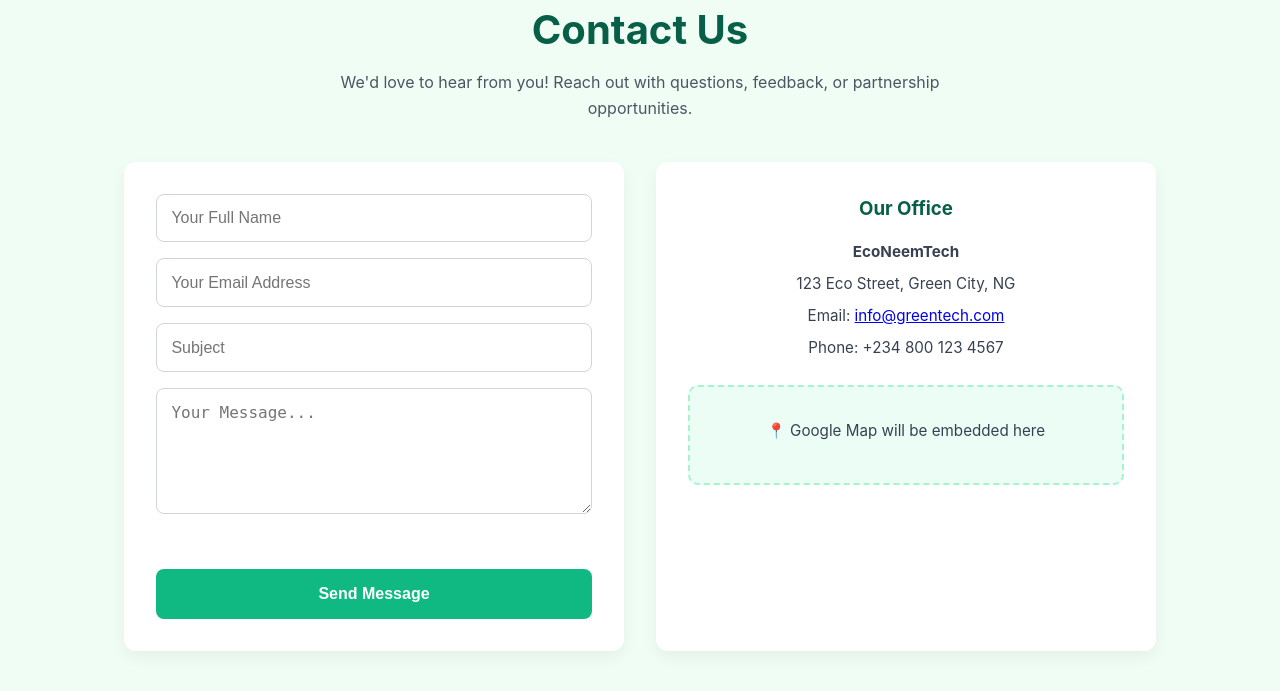
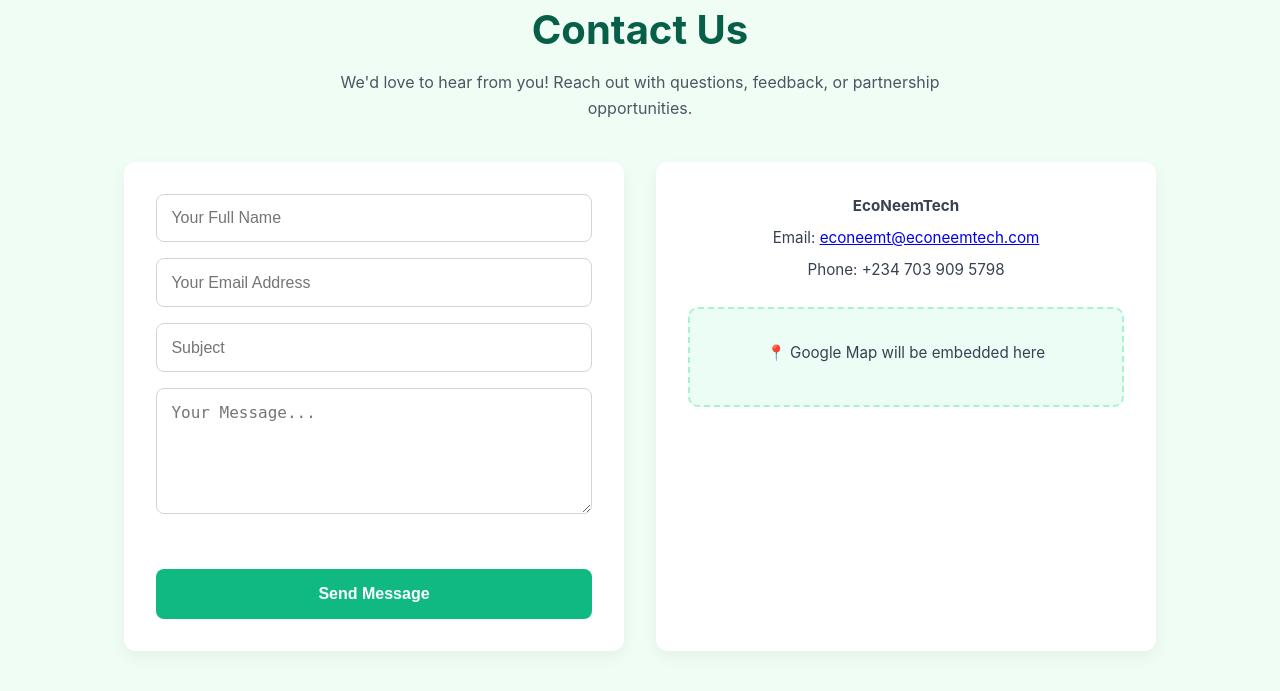
Before and after one commit to vviko-ko/PHP-Course, a PHP site: page /contact.php in a window 1280 px wide. Shown: the part 134-825 px from the top of the page. Run offline with PHP 8.4, Linux system fonts and the light colour scheme.

Commit message:
update of code

```diff
--- a/contact.php
+++ b/contact.php
@@ -61,11 +61,11 @@
 
     <!-- Contact Info -->
     <div class="contact-info" data-aos="fade-left" data-aos-delay="400">
-      <h3>Our Office</h3>
+      <!-- <h3>Our Office</h3> -->
       <p><strong>EcoNeemTech</strong></p>
-      <p>123 Eco Street, Green City, NG</p>
-      <p>Email: <a href="mailto:econeemtech@gmail.com">info@greentech.com</a></p>
-      <p>Phone: +234 800 123 4567</p>
+      <!-- <p>123 Eco Street, Green City, NG</p> -->
+      <p>Email: <a href="mailto:econeemtech@gmail.com">econeemt@econeemtech.com</a></p>
+      <p>Phone: +234 703 909 5798</p>
 
       <div class="map-placeholder" data-aos="zoom-in-up" data-aos-delay="500">
         <p>📍 Google Map will be embedded here</p>
```
